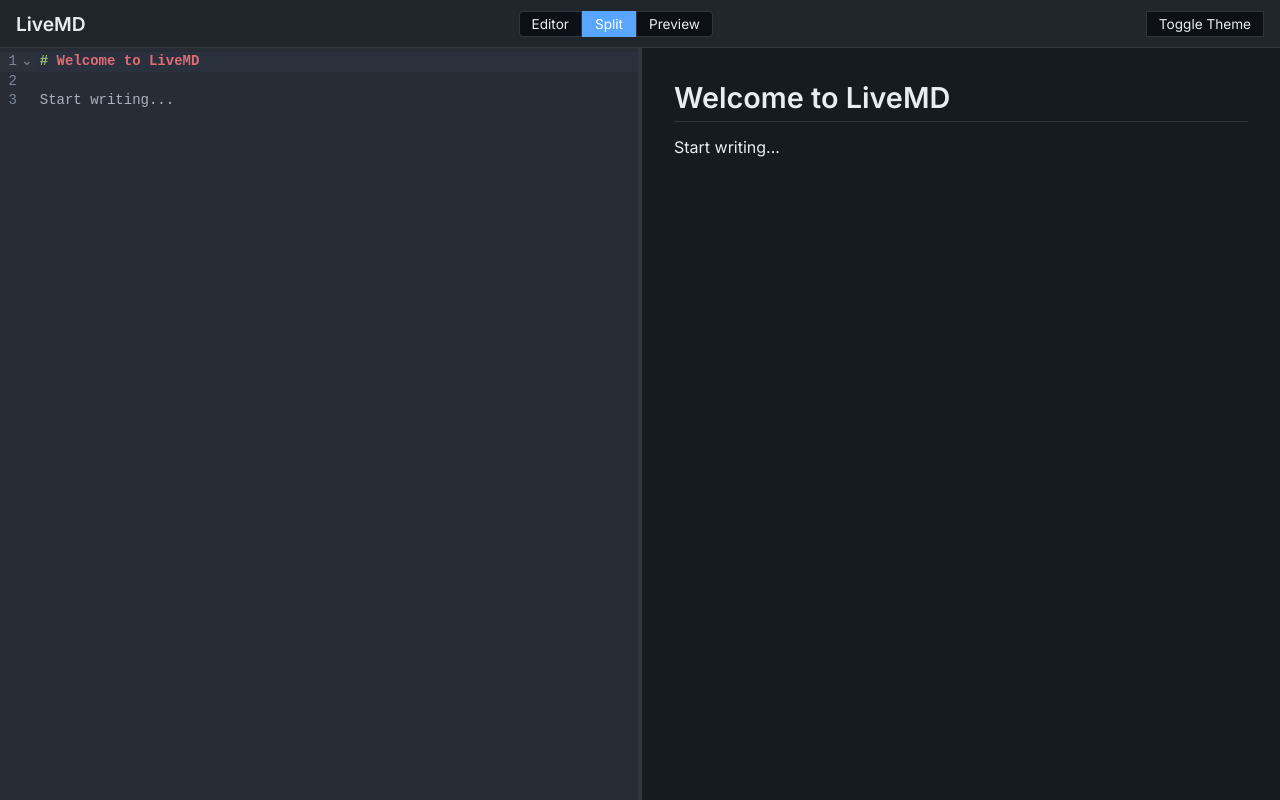
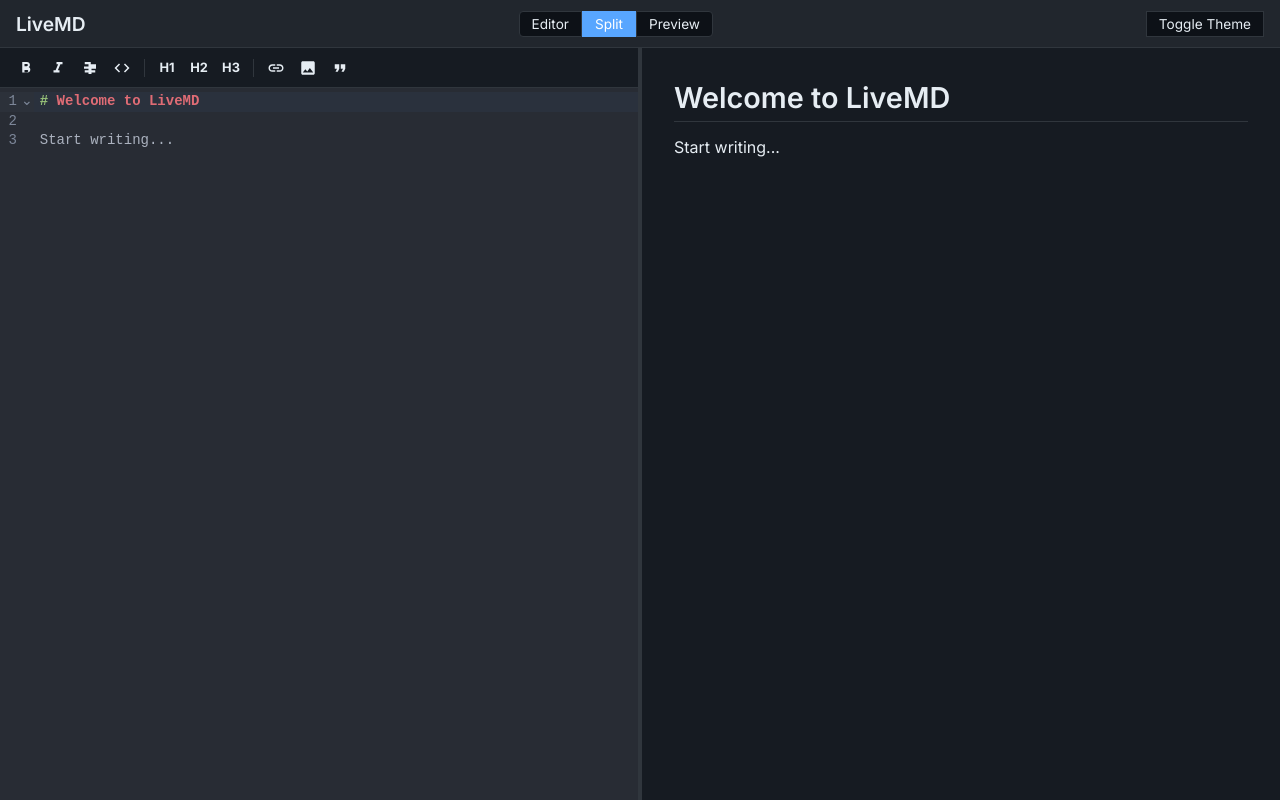
Before and after one commit to murtzwork5253/livemd, a React (Vite) app: page / in a window 1280 px wide. Built offline with nearby package versions, Linux system fonts and the light colour scheme.

Commit message:
feat: add Toolbar component and integrate formatting actions

```diff
--- a/src/App.css
+++ b/src/App.css
@@ -66,6 +66,8 @@
 .editor-pane {
   background-color: var(--bg-primary);
   overflow: hidden;
+  display: flex;
+  flex-direction: column;
 }
 
 .preview-pane {
--- a/src/App.tsx
+++ b/src/App.tsx
@@ -1,12 +1,15 @@
 import React, { useState, useRef, useEffect } from 'react';
+import type { ReactCodeMirrorRef } from '@uiw/react-codemirror';
 import { useMarkdown } from './context/MarkdownContext';
 import { EditorPane } from './components/Editor/EditorPane';
 import { PreviewPane } from './components/Preview/PreviewPane';
+import { Toolbar } from './components/Toolbar/Toolbar';
 import { useAutosave } from './hooks/useAutosave';
 import './App.css';
 
 export default function App() {
   const { state, dispatch } = useMarkdown();
+  const editorRef = useRef<ReactCodeMirrorRef>(null);
   useAutosave('livemd-markdown', state.markdown, 1000);
   const [editorWidth, setEditorWidth] = useState(50); // percentage
   const isResizing = useRef(false);
@@ -90,7 +93,8 @@ export default function App() {
             className="pane editor-pane"
             style={{ width: state.viewMode === 'split' ? `${editorWidth}%` : '100%' }}
           >
-            <EditorPane />
+            <Toolbar editorRef={editorRef} />
+            <EditorPane editorRef={editorRef} />
           </div>
         )}
 
--- a/src/components/Editor/EditorPane.tsx
+++ b/src/components/Editor/EditorPane.tsx
@@ -1,14 +1,19 @@
-import CodeMirror from '@uiw/react-codemirror';
+import CodeMirror, { type ReactCodeMirrorRef } from '@uiw/react-codemirror';
 import { markdown } from '@codemirror/lang-markdown';
 import { oneDark } from '@codemirror/theme-one-dark';
 import { useMarkdown } from '../../context/MarkdownContext';
 
-export function EditorPane() {
+interface EditorPaneProps {
+  editorRef: React.RefObject<ReactCodeMirrorRef | null>;
+}
+
+export function EditorPane({ editorRef }: EditorPaneProps) {
   const { state, dispatch } = useMarkdown();
 
   return (
     <div className="editor-container" style={{ height: '100%', width: '100%' }}>
       <CodeMirror
+        ref={editorRef}
         value={state.markdown}
         height="100%"
         extensions={[markdown()]}
--- /dev/null
+++ b/src/components/Toolbar/Toolbar.css
@@ -0,0 +1,51 @@
+.editor-toolbar {
+  display: flex;
+  flex-wrap: wrap;
+  align-items: center;
+  gap: 4px;
+  padding: 6px 12px;
+  background-color: var(--bg-secondary);
+  border-bottom: 1px solid var(--border);
+  min-height: 40px;
+}
+
+.editor-toolbar button {
+  display: flex;
+  align-items: center;
+  justify-content: center;
+  width: 28px;
+  height: 28px;
+  padding: 4px;
+  background: transparent;
+  border: 1px solid transparent;
+  border-radius: 4px;
+  color: var(--text-primary);
+  cursor: pointer;
+  transition: all 0.15s ease;
+}
+
+.editor-toolbar button:hover {
+  background-color: var(--bg-elevated);
+  border-color: var(--border);
+  color: var(--accent-blue);
+}
+
+.toolbar-icon {
+  width: 18px;
+  height: 18px;
+  fill: currentColor;
+}
+
+.toolbar-text {
+  font-family: var(--font-sans);
+  font-size: 0.8rem;
+  font-weight: 700;
+  line-height: 1;
+}
+
+.toolbar-divider {
+  width: 1px;
+  height: 18px;
+  background-color: var(--border);
+  margin: 0 4px;
+}
--- /dev/null
+++ b/src/components/Toolbar/Toolbar.tsx
@@ -0,0 +1,155 @@
+import React from 'react';
+import type { ReactCodeMirrorRef } from '@uiw/react-codemirror';
+import './Toolbar.css';
+
+interface ToolbarProps {
+  editorRef: React.RefObject<ReactCodeMirrorRef | null>;
+}
+
+export function Toolbar({ editorRef }: ToolbarProps) {
+  const handleFormat = (type: string) => {
+    const view = editorRef.current?.view;
+    if (!view) return;
+
+    const state = view.state;
+    const selection = state.selection.main;
+    const from = selection.from;
+    const to = selection.to;
+    const selectedText = state.sliceDoc(from, to);
+
+    let insertText: string;
+    let selectionOffset: number;
+    let selectionLength: number;
+
+    switch (type) {
+      case 'bold':
+        insertText = `**${selectedText || 'text'}**`;
+        selectionOffset = 2;
+        selectionLength = selectedText ? selectedText.length : 4;
+        break;
+      case 'italic':
+        insertText = `*${selectedText || 'text'}*`;
+        selectionOffset = 1;
+        selectionLength = selectedText ? selectedText.length : 4;
+        break;
+      case 'strikethrough':
+        insertText = `~~${selectedText || 'text'}~~`;
+        selectionOffset = 2;
+        selectionLength = selectedText ? selectedText.length : 4;
+        break;
+      case 'code':
+        insertText = `\`${selectedText || 'code'}\``;
+        selectionOffset = 1;
+        selectionLength = selectedText ? selectedText.length : 4;
+        break;
+      case 'h1': {
+        const line = state.doc.lineAt(selection.head);
+        view.dispatch({
+          changes: { from: line.from, to: line.from, insert: '# ' },
+          selection: { anchor: selection.head + 2 },
+        });
+        view.focus();
+        return;
+      }
+      case 'h2': {
+        const line = state.doc.lineAt(selection.head);
+        view.dispatch({
+          changes: { from: line.from, to: line.from, insert: '## ' },
+          selection: { anchor: selection.head + 3 },
+        });
+        view.focus();
+        return;
+      }
+      case 'h3': {
+        const line = state.doc.lineAt(selection.head);
+        view.dispatch({
+          changes: { from: line.from, to: line.from, insert: '### ' },
+          selection: { anchor: selection.head + 4 },
+        });
+        view.focus();
+        return;
+      }
+      case 'quote': {
+        const line = state.doc.lineAt(selection.head);
+        view.dispatch({
+          changes: { from: line.from, to: line.from, insert: '> ' },
+          selection: { anchor: selection.head + 2 },
+        });
+        view.focus();
+        return;
+      }
+      case 'link':
+        insertText = `[${selectedText || 'link text'}](https://example.com)`;
+        selectionOffset = selectedText ? selectedText.length + 3 : 12;
+        selectionLength = 19; // length of 'https://example.com'
+        break;
+      case 'image':
+        insertText = `![${selectedText || 'alt text'}](https://example.com/image.png)`;
+        selectionOffset = selectedText ? selectedText.length + 4 : 13;
+        selectionLength = 29; // length of 'https://example.com/image.png'
+        break;
+      default:
+        return;
+    }
+
+    view.dispatch({
+      changes: { from, to, insert: insertText },
+      selection: selectedText
+        ? { anchor: from + insertText.length }
+        : { anchor: from + selectionOffset, head: from + selectionOffset + selectionLength },
+    });
+
+    view.focus();
+  };
+
+  return (
+    <div className="editor-toolbar">
+      <button onClick={() => handleFormat('bold')} title="Bold (Ctrl+B)">
+        <svg viewBox="0 0 24 24" className="toolbar-icon">
+          <path d="M15.6 10.79c.97-.67 1.65-1.77 1.65-2.79 0-2.26-1.75-4-4-4H7v14h7.04c2.09 0 3.71-1.7 3.71-3.79 0-1.52-.86-2.82-2.15-3.42zM10 6.5h3c.83 0 1.5.67 1.5 1.5s-.67 1.5-1.5 1.5h-3v-3zm3.5 11h-3.5v-3h3.5c.83 0 1.5.67 1.5 1.5s-.67 1.5-1.5 1.5z" />
+        </svg>
+      </button>
+      <button onClick={() => handleFormat('italic')} title="Italic (Ctrl+I)">
+        <svg viewBox="0 0 24 24" className="toolbar-icon">
+          <path d="M10 4v3h2.21l-3.42 8H6v3h8v-3h-2.21l3.42-8H18V4z" />
+        </svg>
+      </button>
+      <button onClick={() => handleFormat('strikethrough')} title="Strikethrough (Ctrl+Shift+X)">
+        <svg viewBox="0 0 24 24" className="toolbar-icon">
+          <path d="M10 19h4v-3h-4v3zM5 4v3h5v3H4v3h6v2H5v3h5v2h4v-2h5v-3h-5v-2h6V7h-7V4H5z" />
+        </svg>
+      </button>
+      <button onClick={() => handleFormat('code')} title="Code (Ctrl+`)">
+        <svg viewBox="0 0 24 24" className="toolbar-icon">
+          <path d="M9.4 16.6L4.8 12l4.6-4.6L8 6l-6 6 6 6 1.4-1.4zm5.2 0l4.6-4.6-4.6-4.6L16 6l6 6-6 6-1.4-1.4z" />
+        </svg>
+      </button>
+      <div className="toolbar-divider" />
+      <button onClick={() => handleFormat('h1')} title="Heading 1">
+        <span className="toolbar-text">H1</span>
+      </button>
+      <button onClick={() => handleFormat('h2')} title="Heading 2">
+        <span className="toolbar-text">H2</span>
+      </button>
+      <button onClick={() => handleFormat('h3')} title="Heading 3">
+        <span className="toolbar-text">H3</span>
+      </button>
+      <div className="toolbar-divider" />
+      <button onClick={() => handleFormat('link')} title="Link (Ctrl+K)">
+        <svg viewBox="0 0 24 24" className="toolbar-icon">
+          <path d="M3.9 12c0-1.71 1.39-3.1 3.1-3.1h4V7H7c-2.76 0-5 2.24-5 5s2.24 5 5 5h4v-1.9H7c-1.71 0-3.1-1.39-3.1-3.1zM8 13h8v-2H8v2zm9-6h-4v1.9h4c1.71 0 3.1 1.39 3.1 3.1s-1.39 3.1-3.1 3.1h-4V17h4c2.76 0 5-2.24 5-5s-2.24-5-5-5z" />
+        </svg>
+      </button>
+      <button onClick={() => handleFormat('image')} title="Image">
+        <svg viewBox="0 0 24 24" className="toolbar-icon">
+          <path d="M21 19V5c0-1.1-.9-2-2-2H5c-1.1 0-2 .9-2 2v14c0 1.1.9 2 2 2h14c1.1 0 2-.9 2-2zM8.5 13.5l2.5 3.01L14.5 12l4.5 6H5l3.5-4.5z" />
+        </svg>
+      </button>
+      <button onClick={() => handleFormat('quote')} title="Quote">
+        <svg viewBox="0 0 24 24" className="toolbar-icon">
+          <path d="M6 17h3l2-4V7H5v6h3zm8 0h3l2-4V7h-6v6h3z" />
+        </svg>
+      </button>
+    </div>
+  );
+}
```
Also changed, not shown: 1 other file (tests, documents, lock files or other folders).
